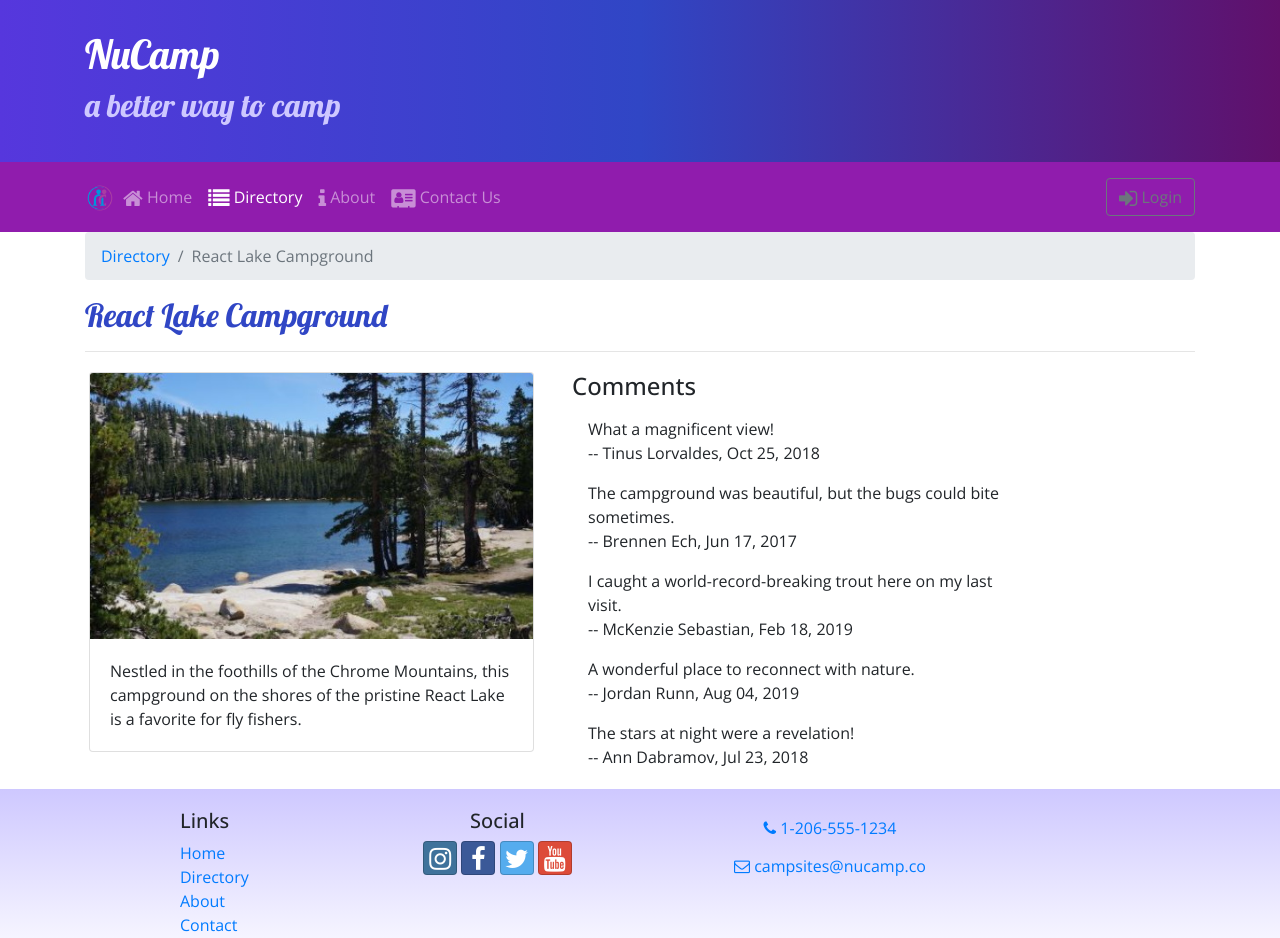
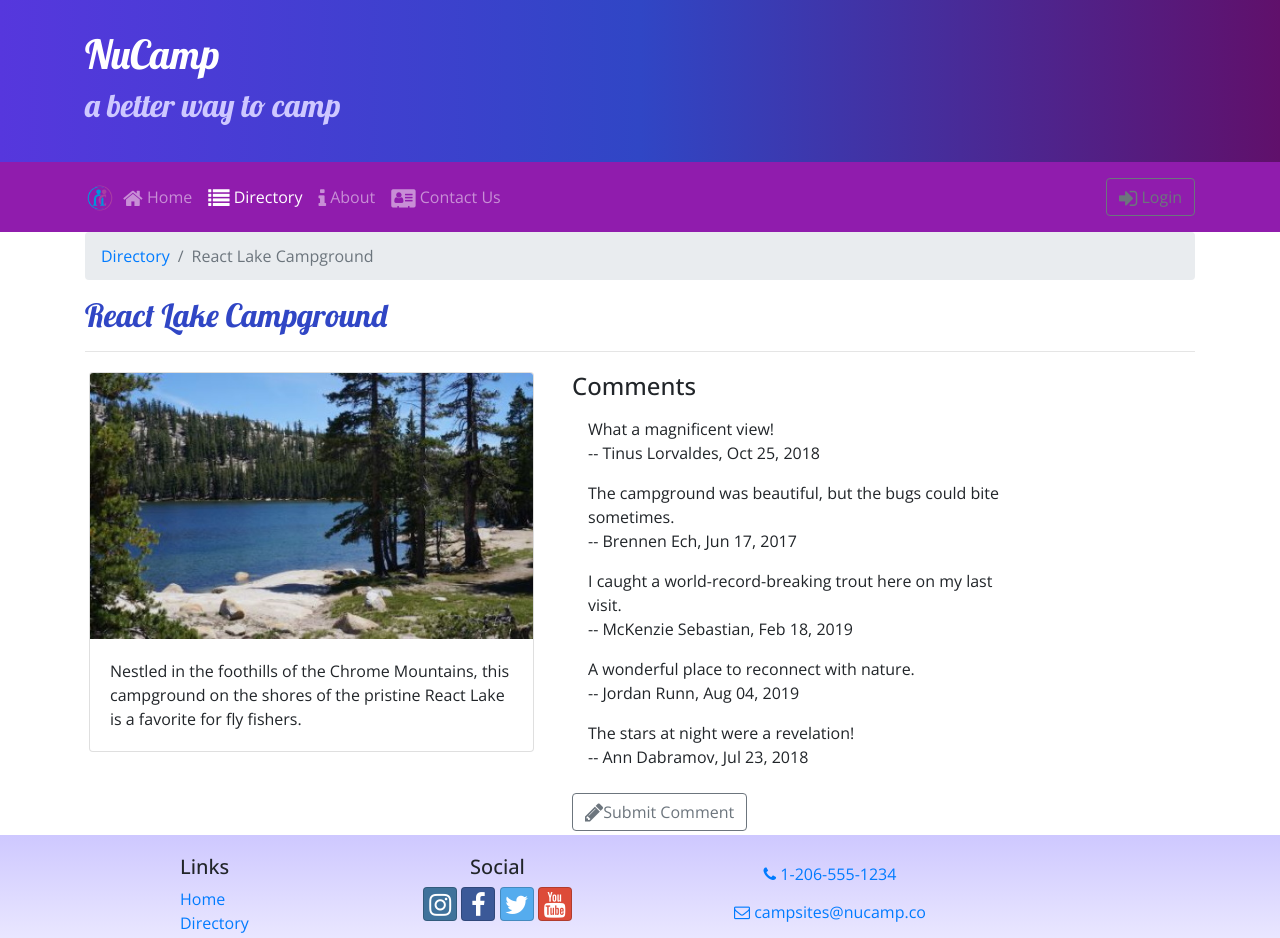
Before and after one commit to NaviTech11/REACT---Nucampsite, a React (Create React App) app: page /directory/0 in a window 1280 px wide. Shown: the top 938 px of the page. Built offline with nearby package versions, Linux system fonts and the light colour scheme.

Commit message:
Add Cmment Form component

```diff
--- a/src/components/CampsiteInfoComponent.js
+++ b/src/components/CampsiteInfoComponent.js
@@ -1,6 +1,7 @@
 import React from 'react';
 import { Card, CardImg, CardText, CardBody, Breadcrumb, BreadcrumbItem } from 'reactstrap';
 import { Link } from 'react-router-dom';
+import CommentForm from './CommentFormComponent'
 
 
 
@@ -57,8 +58,14 @@ function CampsiteInfo(props) {
                         <RenderCampsite
                         campsite={props.campsite}
                         />
-                       <RenderComments comments={props.comments} />
+
+                        <RenderComments
+                        comments={props.comments}
+                        />
+
+
                     </div>
+                        <CommentForm />
                 </div>
             )
         }
--- /dev/null
+++ b/src/components/CommentFormComponent.js
@@ -0,0 +1,21 @@
+import React, { Component } from 'react';
+import { Button } from 'reactstrap';
+
+class CommentFormComponent extends Component {
+    render(){
+        return (
+            <div className="row">
+                <div className="col-md-5 m-1">
+
+                </div>
+                <div className="col-md-5 m-1">
+                        <Button outline><i className="fa fa-pencil fa-lg" />Submit Comment</Button>
+
+                </div>
+            </div>
+
+        )
+    }
+}
+
+export default CommentFormComponent
```
